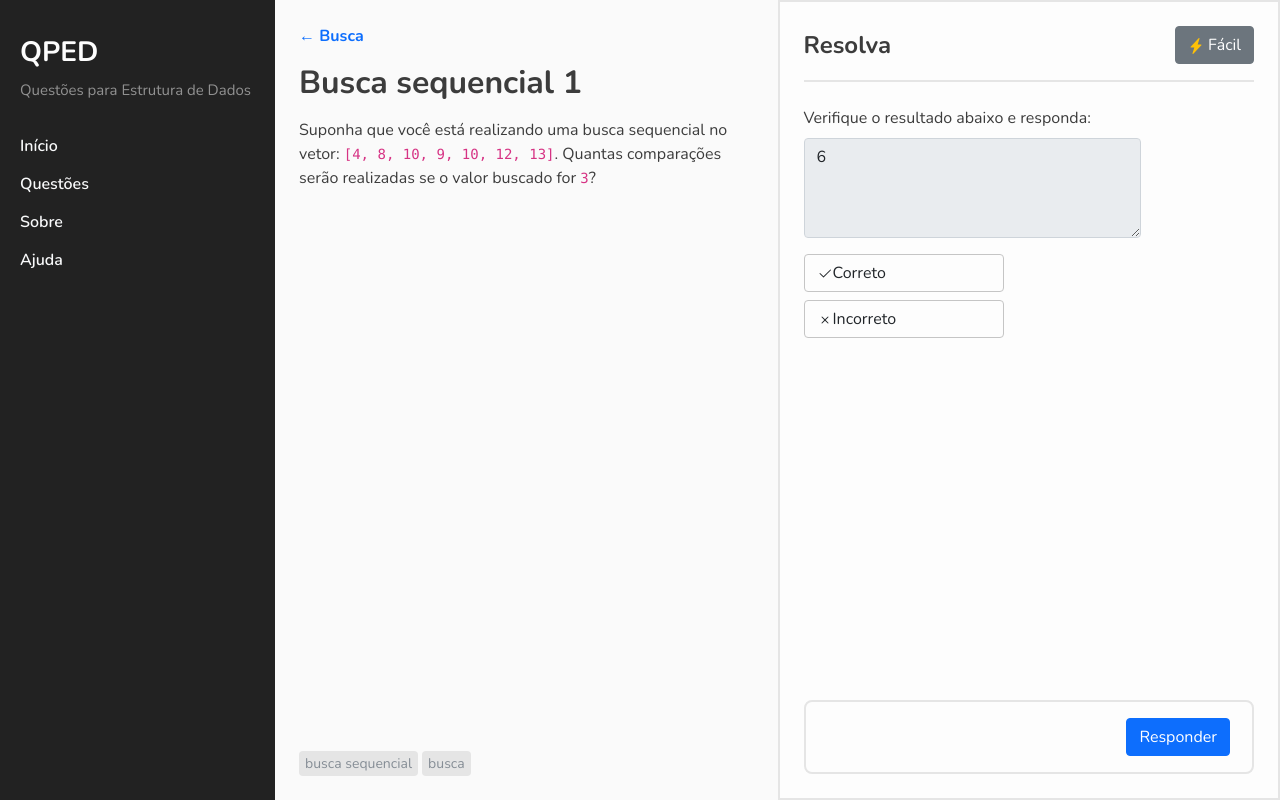
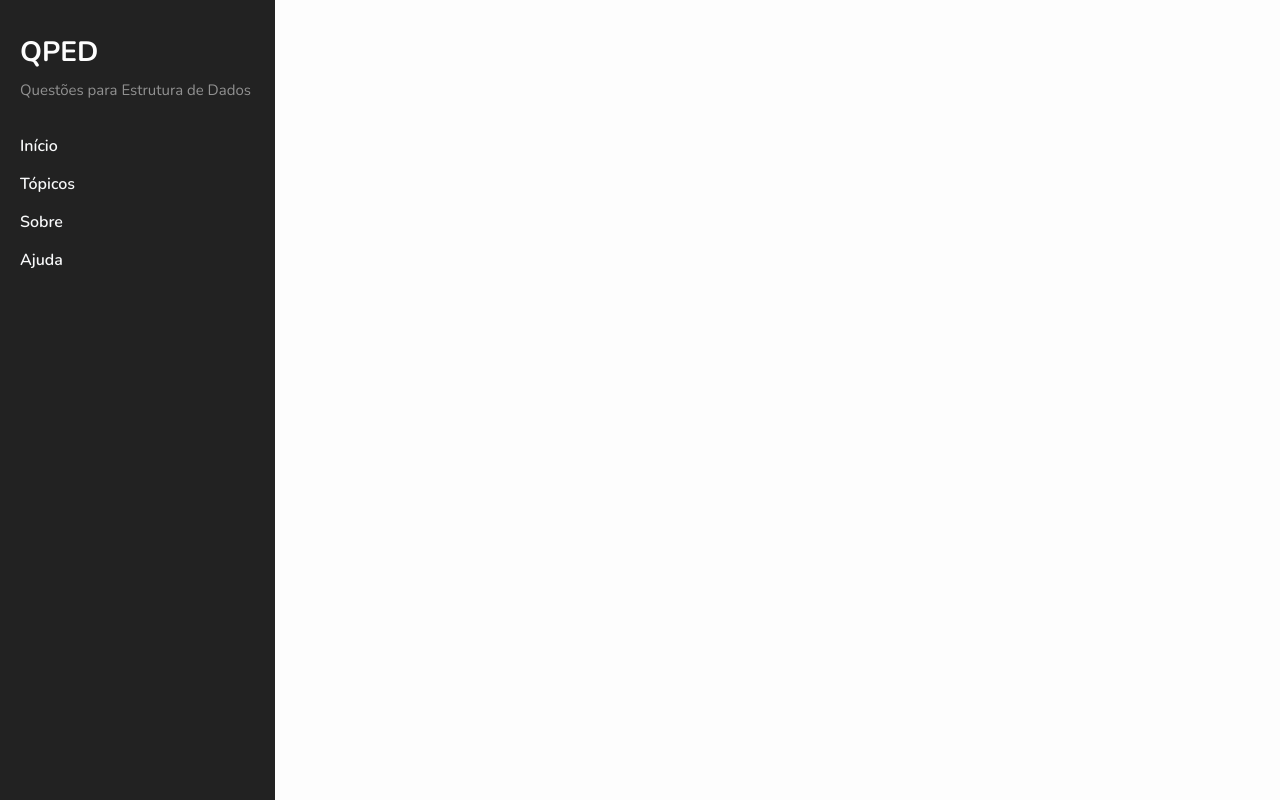
Before and after one commit to utfpr-qped/qped, a React (Create React App) app: page /question/busca/busca-1 in a window 1280 px wide. Built offline with nearby package versions, Linux system fonts and the light colour scheme; the HTML template or start-up script is replaced by a standard one.

Commit message:
fix: routes

```diff
--- a/src/App.js
+++ b/src/App.js
@@ -14,8 +14,8 @@ function App() {
 
       <main>
         <Switch>
-          <Route path="/topics" component={Topics} />
-          <Route path="/question/:subject/:idQuestion" component={ViewQuestion} />
+          <Route exact path="/topics" component={Topics} />
+          <Route path="/topics/:subject/:idQuestion" component={ViewQuestion} />
         </Switch>
       </main>
     </BrowserRouter>
--- a/src/components/Navbar/index.js
+++ b/src/components/Navbar/index.js
@@ -1,3 +1,4 @@
+import { Link } from "react-router-dom";
 import './index.css';
 
 const Navbar = () => {
@@ -9,10 +10,10 @@ const Navbar = () => {
       </div>
 
       <div className="nav-menu">
-        <a href="#" className="text-light">Início</a>
-        <a href="#" className="text-light">Questões</a>
-        <a href="#" className="text-light">Sobre</a>
-        <a href="#" className="text-light">Ajuda</a>
+        <Link to="/" className="text-light">Início</Link>
+        <Link to="/topics" className="text-light">Tópicos</Link>
+        <Link to="/about" className="text-light">Sobre</Link>
+        <Link to="/help" className="text-light">Ajuda</Link>
       </div>
     </nav>
   );
--- a/src/components/TopicSection/index.js
+++ b/src/components/TopicSection/index.js
@@ -7,8 +7,10 @@ const TopicSection = ({ questionList, sectionTitle }) => {
       {
         questionList.map(question =>
           <Link
-            to={`/question/${question.subject.toLowerCase()}/${question.id}`}
-            key={question.id}>{question.title}</Link>
+            to={`/topics/${question.subject.toLowerCase()}/${question.id}`}
+            key={question.id}>
+            {question.title}
+          </Link>
         )
       }
     </section>
--- a/src/view/ViewQuestion/index.js
+++ b/src/view/ViewQuestion/index.js
@@ -99,7 +99,7 @@ const ViewQuestion = ({ match }) => {
   }
 
   return (
-    <div className="ViewQuestion container">
+    <div className="ViewQuestion container-fluid">
       <div className="row">
         {/* AREA: Instruction */}
         <div className="Instruction col-lg-6">
```
